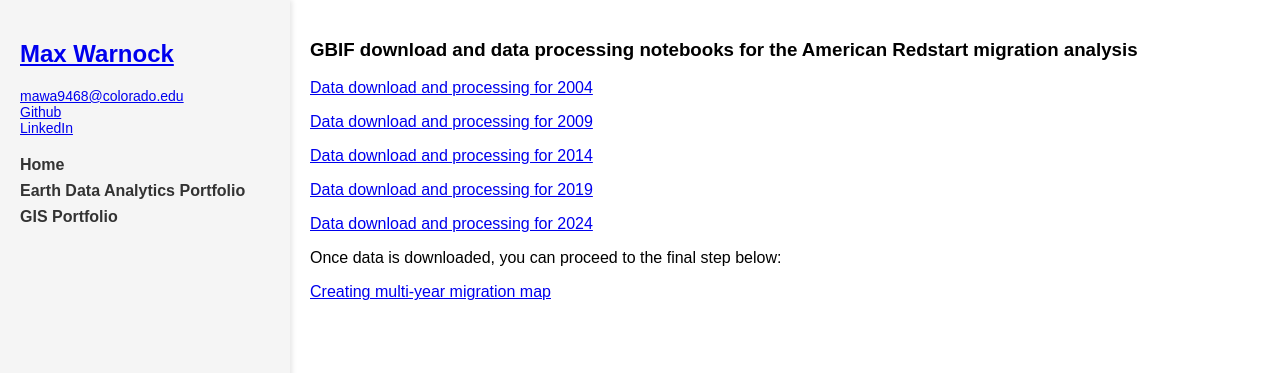
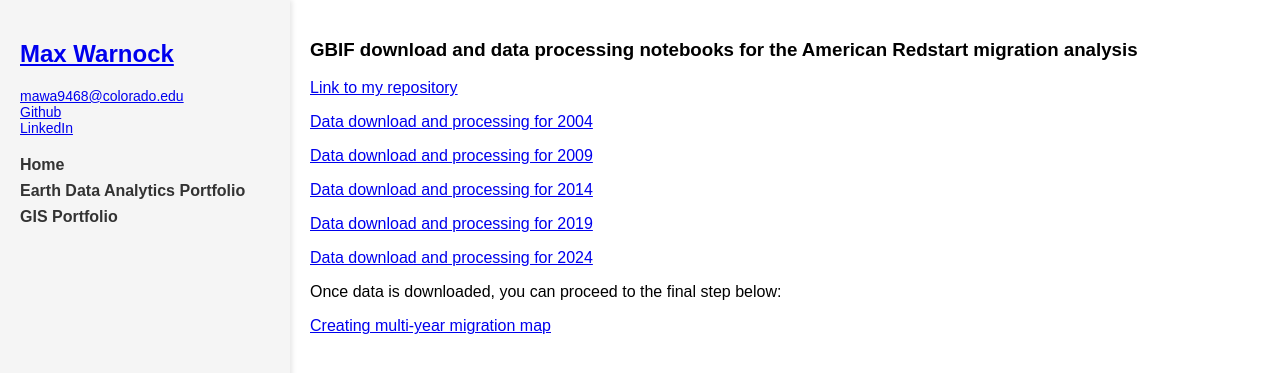
Before and after one commit to maxwarnock/maxwarnock.github.io, a Jekyll site: the page built from migration_download_steps.md, in a window 1280 px wide. Shown: the top 373 px of the page. Built offline with Jekyll 4.4.1, drawn with Linux system fonts in a browser that asks for light colours; a script that is not in the unit is left out.

Commit message:
Update migration_download_steps.md

```diff
--- a/migration_download_steps.md
+++ b/migration_download_steps.md
@@ -4,6 +4,8 @@ title: Migration Download Steps
 ---
 
 ### GBIF download and data processing notebooks for the American Redstart migration analysis
+
+[Link to my repository](https://github.com/maxwarnock/maxwarnock-final-project-1)
 
 [Data download and processing for 2004](./img/download-2004.html)
 
```
